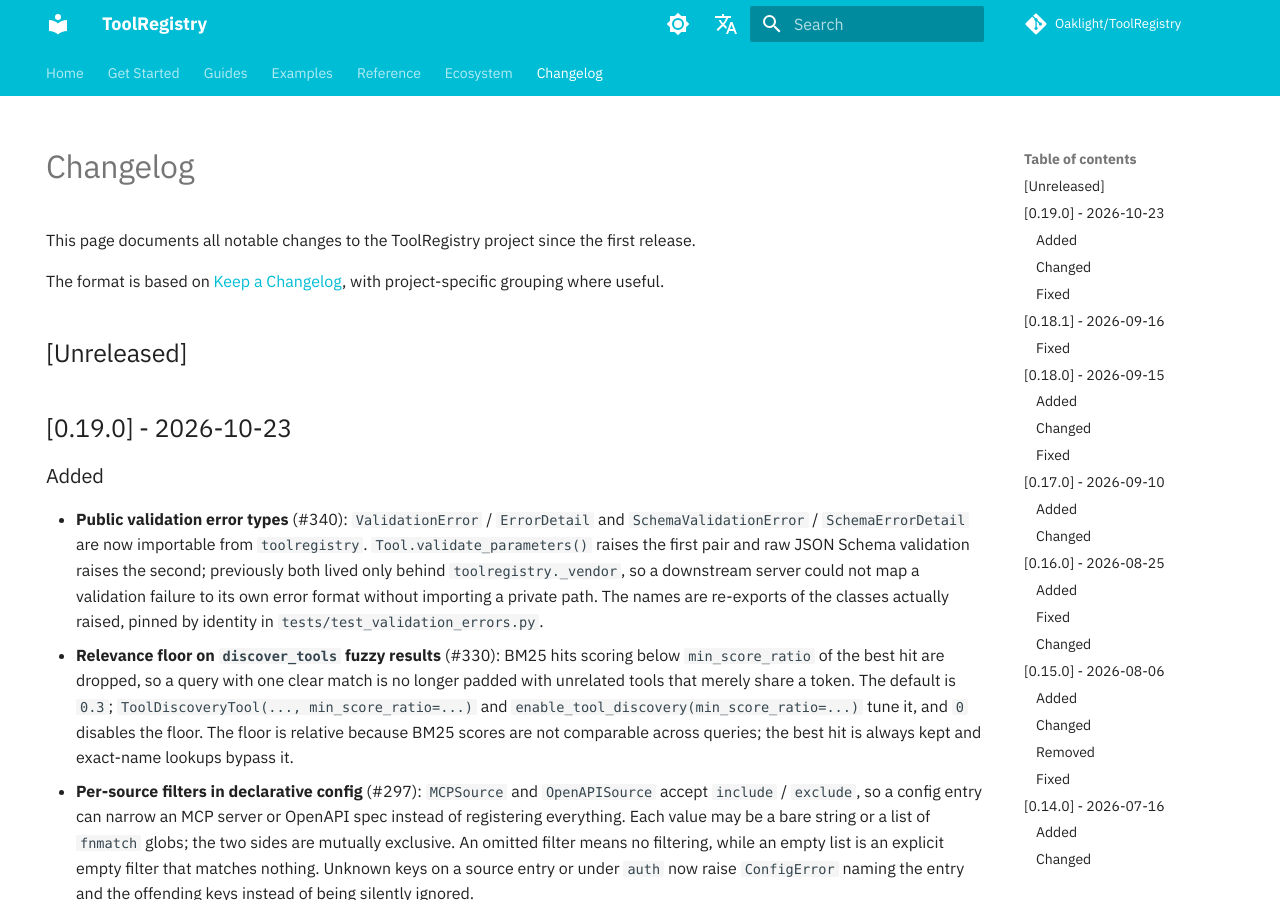
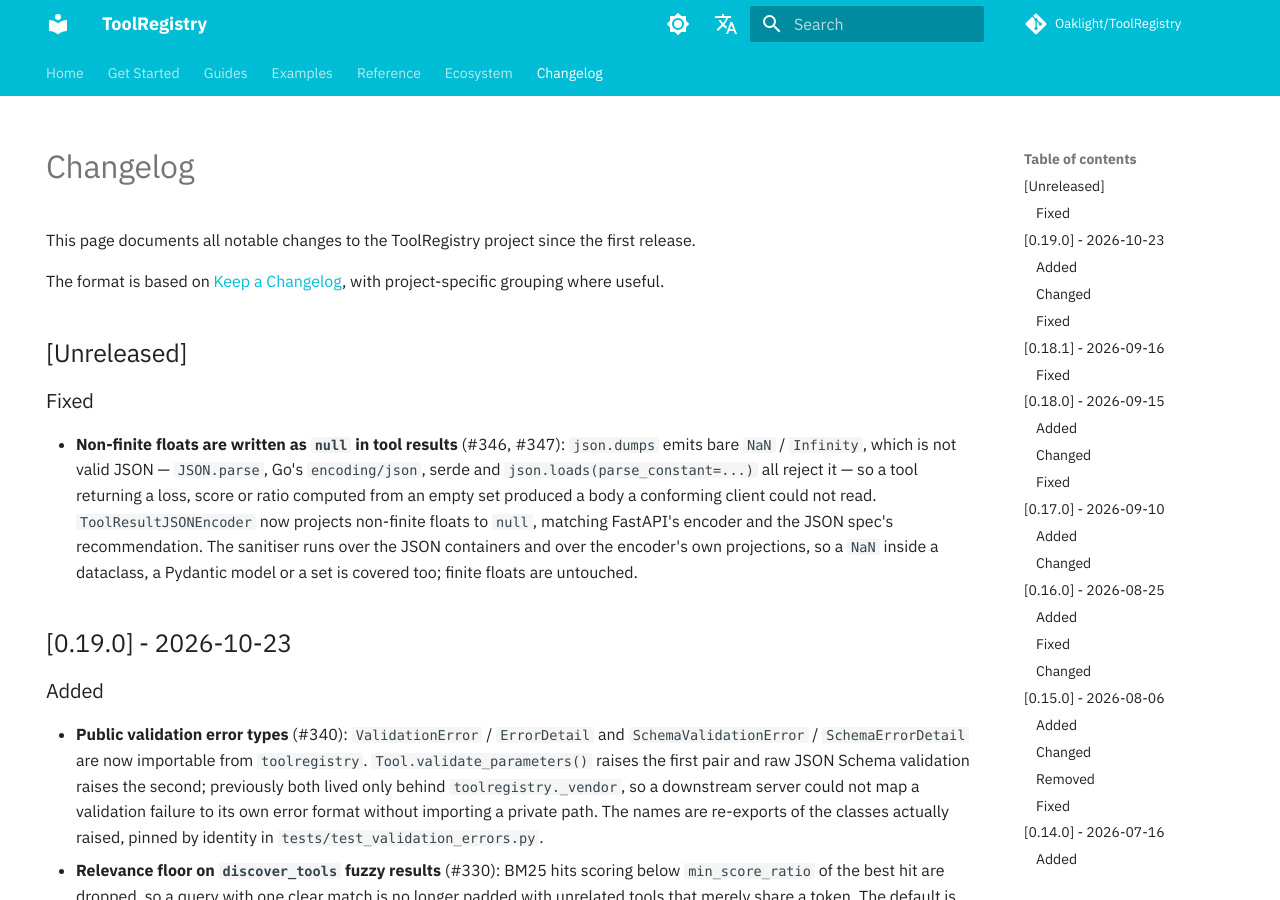
Before and after one commit to Oaklight/ToolRegistry, an MkDocs documentation site: the page built from docs/changelog.md, in a window 1280 px wide and 900 px high. Built offline with MkDocs 1.6.1 and Material for MkDocs 9.7.7, drawn with Linux system fonts in a browser that asks for light colours; some web fonts are replaced; comment, search, counter and statistics services are not loaded.

Commit message:
docs(changelog): record non-finite float handling in tool results

```diff
--- a/docs/changelog.md
+++ b/docs/changelog.md
@@ -15,6 +15,10 @@
 The format is based on [Keep a Changelog](https://keepachangelog.com/en/1.1.0/), with project-specific grouping where useful.
 
 ## [Unreleased]
+
+### Fixed
+
+- **Non-finite floats are written as `null` in tool results** (#346, #347): `json.dumps` emits bare `NaN` / `Infinity`, which is not valid JSON — `JSON.parse`, Go's `encoding/json`, serde and `json.loads(parse_constant=...)` all reject it — so a tool returning a loss, score or ratio computed from an empty set produced a body a conforming client could not read. `ToolResultJSONEncoder` now projects non-finite floats to `null`, matching FastAPI's encoder and the JSON spec's recommendation. The sanitiser runs over the JSON containers and over the encoder's own projections, so a `NaN` inside a dataclass, a Pydantic model or a set is covered too; finite floats are untouched.
 
 ## [0.19.0] - 2026-10-23
 
```
